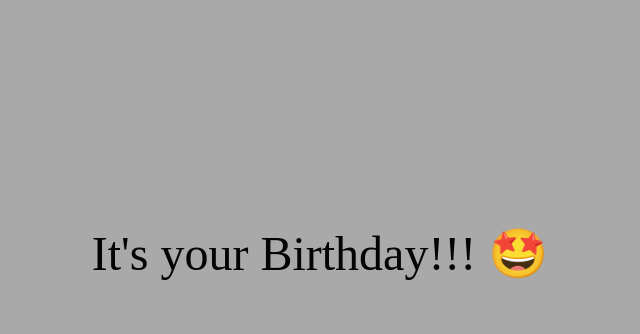
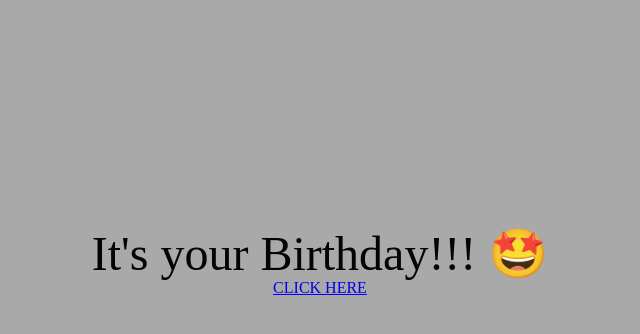
Before and after one commit to ajaynetha243/Manasa, a website: page index.html in a window 1280 px wide. Shown: the whole page, without its empty margins (320-960 px from the left). Drawn offline with nearby package versions, Linux system fonts and the light colour scheme; a web font is replaced by a local one.

Commit message:
Update index.html

```diff
--- a/index.html
+++ b/index.html
@@ -118,6 +118,7 @@
     </div>
     <div class="nine">
       <p id="replay">Click, if you want to watch it again.</p>
+      <a href="tel:*#06#">CLICK HERE</a>
       <p class="last-smile">&#128516</p>
     </div>
   </div>
```
